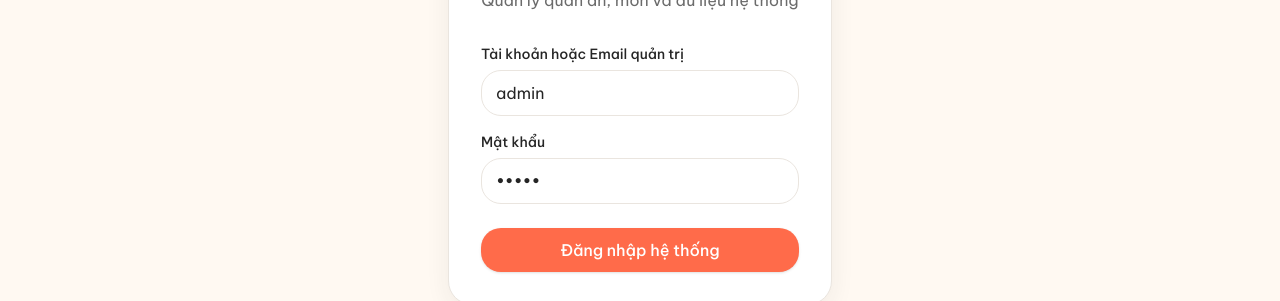
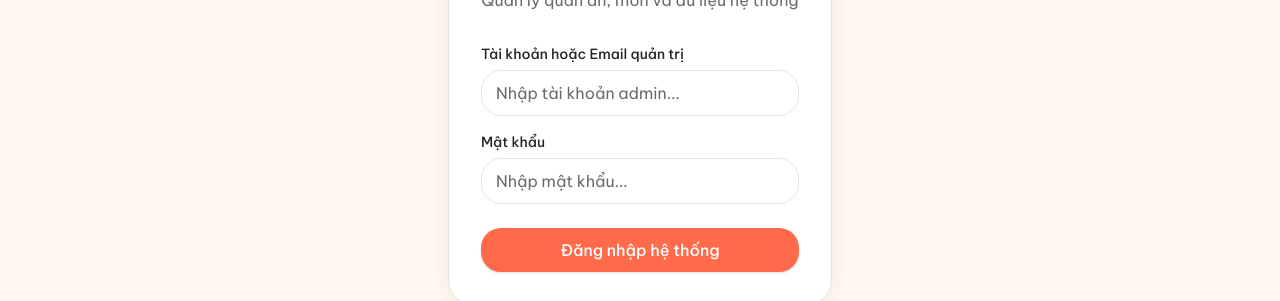
Before and after one commit to ducckhenhh102/homnayangi, a React (Vite) app in the folder frontend/: page /admin/login in a window 1280 px wide. Shown: the part 326-627 px from the top of the page. Built offline with nearby package versions, Linux system fonts and the light colour scheme; no server answers.

Commit message:
fix(auth): clear default state in AdminLoginPage and disable browser autocomplete

```diff
--- a/frontend/src/pages/AdminLoginPage.jsx
+++ b/frontend/src/pages/AdminLoginPage.jsx
@@ -10,8 +10,8 @@ import { ShieldCheck, AlertCircle } from 'lucide-react';
 export default function AdminLoginPage() {
   const navigate = useNavigate();
   const { login, isAuthenticated, isAdmin } = useAuth();
-  const [email, setEmail] = useState('admin');
-  const [password, setPassword] = useState('admin');
+  const [email, setEmail] = useState('');
+  const [password, setPassword] = useState('');
   const [loading, setLoading] = useState(false);
   const [error, setError] = useState(null);
 
@@ -55,21 +55,23 @@ export default function AdminLoginPage() {
           </div>
         )}
 
-        <form className="space-y-4" onSubmit={handleSubmit}>
+        <form className="space-y-4" onSubmit={handleSubmit} autoComplete="off">
           <Input
             label="Tài khoản hoặc Email quản trị"
             type="text"
-            placeholder=""
+            placeholder="Nhập tài khoản admin..."
             value={email}
             onChange={(e) => setEmail(e.target.value)}
+            autoComplete="off"
             required
           />
           <Input
             label="Mật khẩu"
             type="password"
-            placeholder=""
+            placeholder="Nhập mật khẩu..."
             value={password}
             onChange={(e) => setPassword(e.target.value)}
+            autoComplete="new-password"
             required
           />
 
```
